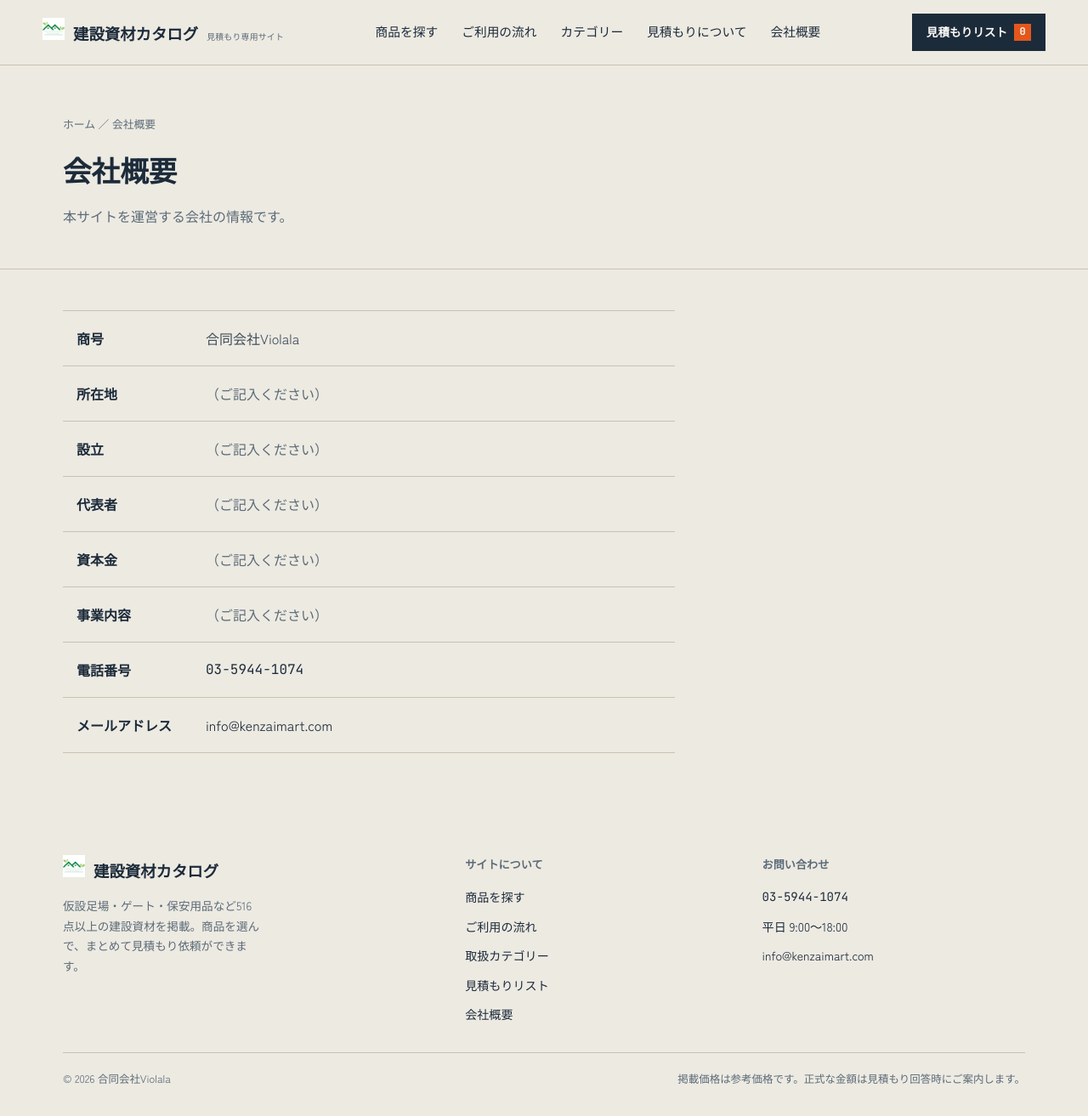
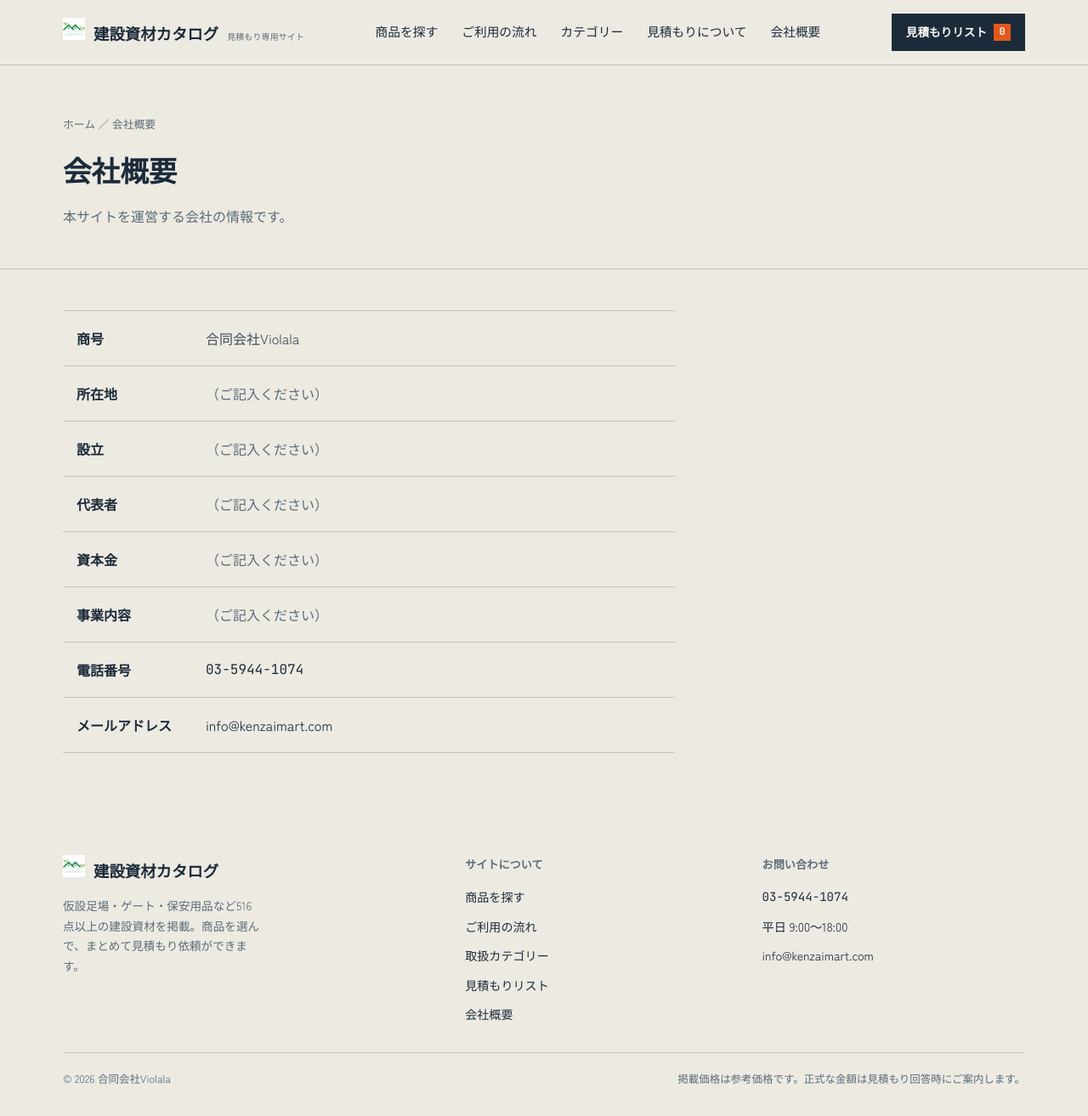
Before and after one commit to violalainc/kenzaimart, a Jekyll site: the page built from company/index.html, in a window 1280 px wide and 1313 px high. Shown: the whole window at 85% size. Built offline with Jekyll 4.4.1, drawn with Linux system fonts in a browser that asks for light colours.

Commit message:
ヘッダーロゴの左余白のズレを修正
.site-header__bar の padding: 16px 0 が .wrap の左右パディング
(24px)を上書きしていたため、ヘッダーのロゴだけフッターより
24px左にズレていた。padding-top/padding-bottomの指定に変更し、
左右パディングを.wrap由来のまま残すことで解消。

Co-Authored-By: Claude Sonnet 5 <noreply@anthropic.com>
Claude-Session: https://claude.ai/code/session_01KAbrKAdUeytMS1QcK9svB7

```diff
--- a/assets/css/main.css
+++ b/assets/css/main.css
@@ -82,7 +82,8 @@ input:focus-visible {
   align-items: center;
   justify-content: space-between;
   gap: 24px;
-  padding: 16px 0;
+  padding-top: 16px;
+  padding-bottom: 16px;
 }
 
 .brand {
```
